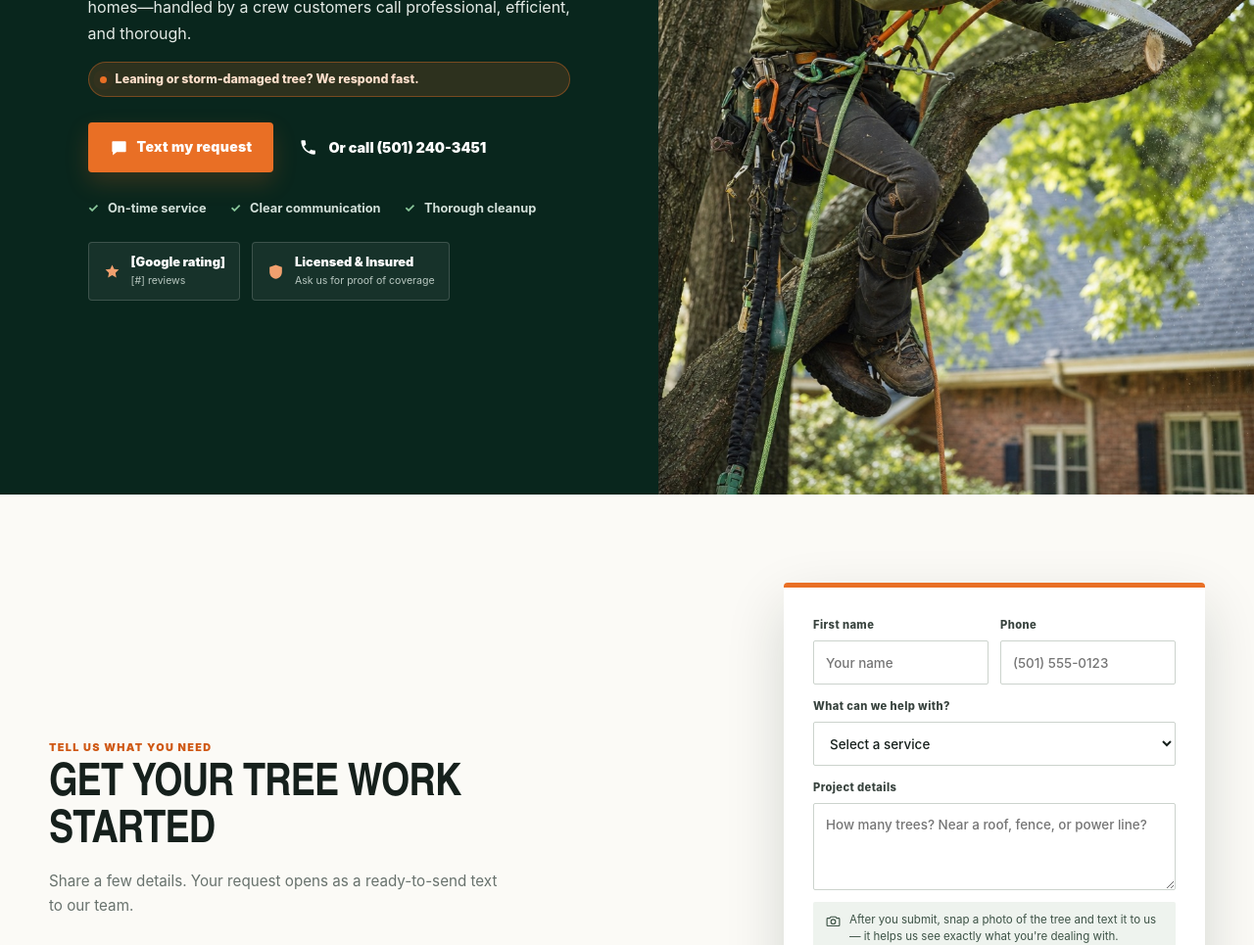
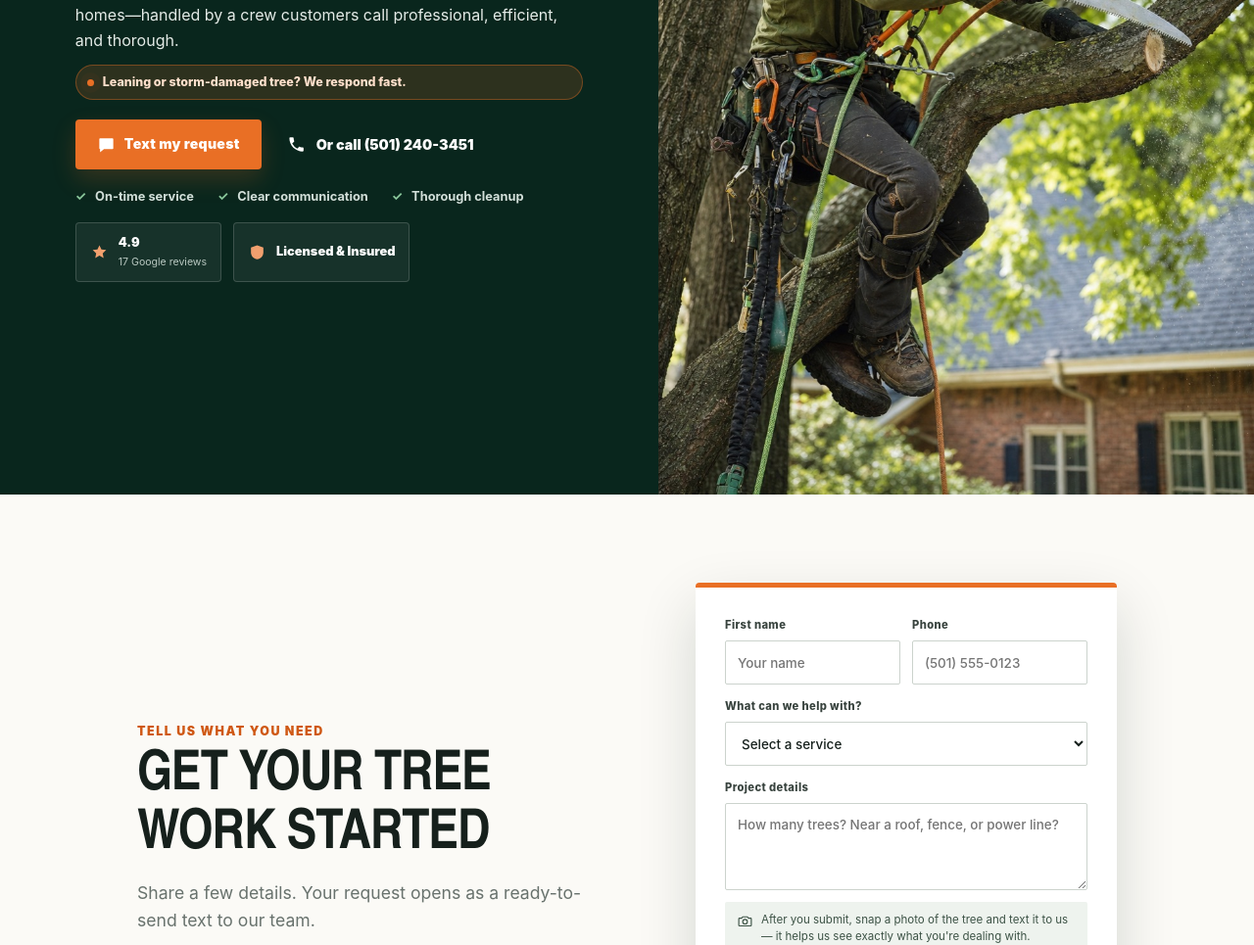
Before and after one commit to parrymossbusiness-cmyk/jctreeservices-demo, a plain HTML site: page index.html in a window 1280 px wide. Shown: the part 520-1485 px from the top of the page at 98% size. Drawn offline with Linux system fonts and the light colour scheme.

Commit message:
Add files via upload

```diff
--- a/index.html
+++ b/index.html
@@ -131,11 +131,11 @@
         <div class="hero-badges" aria-label="Trust signals">
           <div class="hero-badge">
             <svg viewBox="0 0 24 24" aria-hidden="true"><path d="m12 3 2.6 5.6 6.1.7-4.5 4.2 1.2 6-5.4-3-5.4 3 1.2-6-4.5-4.2 6.1-.7L12 3Z"/></svg>
-            <div><strong><!-- TODO Parry: insert real Google rating, e.g. "4.9/5" -->[Google rating]</strong><span><!-- TODO Parry: insert real review count -->[#] reviews</span></div>
+            <div><strong>4.9</strong><span>17 Google reviews</span></div>
           </div>
           <div class="hero-badge">
             <svg viewBox="0 0 24 24" aria-hidden="true"><path d="M12 3 4 6v6c0 5 3.4 8.7 8 9 4.6-.3 8-4 8-9V6l-8-3Z"/></svg>
-            <div><strong>Licensed &amp; Insured</strong><span><!-- TODO Parry: confirm before publishing this claim -->Ask us for proof of coverage</span></div>
+            <div><strong>Licensed &amp; Insured</strong></div>
           </div>
         </div>
       </div>
@@ -244,7 +244,7 @@
     </section>
 
     <section class="section story" id="why-us" aria-labelledby="story-title">
-      <div class="container story-grid">
+      <div class="story-grid">
         <div class="story-visual reveal">
           <img src="assets/jc-tree-crew-hero.jpg" alt="Tree service crew using professional rope rigging on a mature tree beside a Little Rock home" width="1793" height="877" loading="lazy">
         </div>
--- a/styles.css
+++ b/styles.css
@@ -58,38 +58,38 @@
 .button-block { width: 100%; }
 
 .hero { position: relative; overflow: hidden; display: grid; grid-template-columns: 1.05fr .95fr; min-height: 700px; color: #fff; background: var(--pine-950); }
-.hero-copy { order: 1; display: flex; flex-direction: column; justify-content: center; padding: clamp(55px, 7vw, 105px); }
+.hero-copy { order: 1; display: flex; flex-direction: column; justify-content: center; padding: clamp(36px, 5vw, 64px) clamp(36px, 6vw, 90px); }
 .hero-media { order: 2; position: relative; margin: 0; min-height: 0; }
 .hero-media img { display: block; width: 100%; height: 100%; object-fit: cover; }
-.eyebrow { margin: 0 0 18px; display: flex; align-items: center; gap: 11px; color: var(--orange); font-size: .72rem; font-weight: 900; letter-spacing: .16em; text-transform: uppercase; }
+.eyebrow { margin: 0 0 14px; display: flex; align-items: center; gap: 11px; color: var(--orange); font-size: .72rem; font-weight: 900; letter-spacing: .16em; text-transform: uppercase; }
 .eyebrow > span { width: 29px; height: 2px; background: currentColor; }
 .eyebrow.light { color: #f1a06e; }
 .hero h1, .section h2, .work-copy h2, .final-cta h2 { margin: 0; font-family: "Arial Narrow", "Roboto Condensed", Impact, sans-serif; font-weight: 900; letter-spacing: -.045em; line-height: .91; text-transform: uppercase; }
 .hero h1 { max-width: 600px; font-size: clamp(3.2rem, 5vw, 5.2rem); }
 h1 em, h2 em { color: var(--orange); font-style: normal; }
-.hero-lede { max-width: 540px; margin: 24px 0 0; color: #e4ebe7; font-size: clamp(1rem, 1.2vw, 1.1rem); line-height: 1.65; }
-.hero-urgency { margin: 16px 0 0; display: inline-flex; align-items: center; gap: 9px; padding: 7px 14px 7px 11px; color: #ffe0cc; background: rgba(233,111,37,.16); border: 1px solid rgba(233,111,37,.4); border-radius: 999px; font-size: .78rem; font-weight: 800; }
+.hero-lede { max-width: 540px; margin: 18px 0 0; color: #e4ebe7; font-size: clamp(1rem, 1.2vw, 1.1rem); line-height: 1.6; }
+.hero-urgency { margin: 12px 0 0; display: inline-flex; align-items: center; gap: 9px; padding: 7px 14px 7px 11px; color: #ffe0cc; background: rgba(233,111,37,.16); border: 1px solid rgba(233,111,37,.4); border-radius: 999px; font-size: .78rem; font-weight: 800; }
 .urgency-dot { width: 7px; height: 7px; flex: 0 0 auto; border-radius: 50%; background: var(--orange); box-shadow: 0 0 0 0 rgba(233,111,37,.6); animation: pulse 2s infinite; }
-.hero-actions { margin-top: 26px; display: flex; align-items: center; gap: 26px; flex-wrap: wrap; }
+.hero-actions { margin-top: 20px; display: flex; align-items: center; gap: 26px; flex-wrap: wrap; }
 .hero-actions svg, .mobile-action-bar svg { width: 19px; fill: currentColor; }
 .text-link { display: inline-flex; align-items: center; gap: 11px; font-size: .9rem; font-weight: 900; text-decoration: none; }
 .text-link span { color: var(--orange); transition: transform .2s ease; }
 .text-link:hover span { transform: translate(3px, 3px); }
 .light-link { color: #fff; }
-.hero-proof { margin: 27px 0 0; padding: 0; display: flex; flex-wrap: wrap; gap: 11px 24px; list-style: none; color: #d2dfd9; font-size: .8rem; font-weight: 750; }
+.hero-proof { margin: 18px 0 0; padding: 0; display: flex; flex-wrap: wrap; gap: 11px 24px; list-style: none; color: #d2dfd9; font-size: .8rem; font-weight: 750; }
 .hero-proof span { margin-right: 6px; color: #8ac79b; }
-.hero-badges { margin: 24px 0 0; display: flex; flex-wrap: wrap; gap: 12px; }
+.hero-badges { margin: 16px 0 0; display: flex; flex-wrap: wrap; gap: 12px; }
 .hero-badge { display: flex; align-items: center; gap: 10px; padding: 10px 14px; background: rgba(255,255,255,.06); border: 1px solid rgba(255,255,255,.16); border-radius: var(--radius); }
 .hero-badge svg { width: 19px; flex: 0 0 auto; fill: #f1a06e; }
 .hero-badge strong { display: block; font-size: .8rem; font-weight: 900; color: #fff; }
 .hero-badge span { display: block; margin-top: 1px; font-size: .66rem; color: #b9c8c1; }
 
 .quote-band { padding-block: 90px; background: var(--paper); border-bottom: 1px solid var(--line); }
-.quote-layout { display: grid; grid-template-columns: 1fr auto; align-items: center; gap: 60px; }
-.quote-intro { max-width: 460px; }
-.quote-intro h2 { margin: 0; font-family: "Arial Narrow", Impact, sans-serif; font-size: clamp(2.3rem, 3.6vw, 3.1rem); line-height: 1.05; letter-spacing: -.02em; text-transform: uppercase; }
-.quote-intro > p:not(.micro-label) { margin: 12px 0 0; color: var(--muted); font-size: .95rem; line-height: 1.65; }
-.micro-label { margin: 0 0 6px; color: var(--orange-dark); font-size: .68rem; font-weight: 900; letter-spacing: .12em; text-transform: uppercase; }
+.quote-layout { display: flex; flex-wrap: wrap; align-items: center; justify-content: space-between; max-width: 1000px; margin-inline: auto; gap: 48px; }
+.quote-intro { max-width: 480px; }
+.quote-intro h2 { margin: 0; font-family: "Arial Narrow", Impact, sans-serif; font-size: clamp(2.8rem, 4.4vw, 3.6rem); line-height: 1.05; letter-spacing: -.02em; text-transform: uppercase; }
+.quote-intro > p:not(.micro-label) { margin: 14px 0 0; color: var(--muted); font-size: 1.1rem; line-height: 1.6; }
+.micro-label { margin: 0 0 8px; color: var(--orange-dark); font-size: .78rem; font-weight: 900; letter-spacing: .12em; text-transform: uppercase; }
 .lead-card { width: 100%; max-width: 430px; padding: 30px; color: var(--ink); background: #fff; border-top: 5px solid var(--orange); border-radius: var(--radius); box-shadow: var(--shadow); }
 .lead-card form { display: grid; gap: 14px; }
 .field-row { display: grid; grid-template-columns: 1fr 1fr; gap: 12px; }
@@ -137,7 +137,7 @@
 .story { color: #fff; background: var(--cream); }
 .story-grid { display: grid; grid-template-columns: .85fr 1.15fr; min-height: 720px; }
 .story-visual { position: relative; min-height: 720px; }
-.story-visual > img { width: 100%; height: 100%; object-fit: cover; }
+.story-visual > img { width: 100%; height: 100%; object-fit: cover; object-position: 78% center; }
 .story-stamp { position: absolute; right: -53px; bottom: 52px; width: 126px; height: 126px; display: grid; place-content: center; color: #fff; background: var(--orange); border: 4px solid #fff; border-radius: 50%; text-align: center; transform: rotate(-8deg); box-shadow: 0 10px 30px rgba(0,0,0,.18); }
 .story-stamp::before { content: ""; position: absolute; inset: 7px; border: 1px solid rgba(255,255,255,.5); border-radius: inherit; }
 .story-stamp strong { font-family: "Arial Narrow", Impact, sans-serif; font-size: 1.45rem; line-height: 1; }
@@ -275,12 +275,12 @@
   .primary-nav .button { margin-top: 14px; }
   .hero { grid-template-columns: 1fr; min-height: 0; }
   .hero-media { order: -1; }
-  .hero-media img { height: 480px; }
+  .hero-media img { height: 380px; }
   .hero-copy { padding: 56px max(32px, calc((100vw - 680px)/2)) 48px; }
   .hero h1 { max-width: 650px; }
   .hero-lede { max-width: 570px; }
   .quote-band { padding-block: 64px; }
-  .quote-layout { grid-template-columns: 1fr; gap: 34px; }
+  .quote-layout { flex-direction: column; align-items: flex-start; gap: 34px; }
   .lead-card { max-width: 570px; }
   .proof-grid { grid-template-columns: repeat(2, 1fr); }
   .proof-grid > div:nth-child(3) { border-top: 1px solid rgba(255,255,255,.25); }
@@ -313,8 +313,8 @@
   .topbar { display: none; }
   .nav-wrap { min-height: 68px; }
   .brand-logo { width: 190px; height: 54px; }
-  .hero-media img { height: 360px; object-position: 64% center; }
-  .hero-copy { padding: 44px 24px 40px; }
+  .hero-media img { height: 250px; object-position: 64% center; }
+  .hero-copy { padding: 26px 24px 36px; }
   .hero h1 { font-size: clamp(3.2rem, 16vw, 4.45rem); }
   .hero-lede { margin-top: 22px; font-size: .94rem; }
   .hero-actions { align-items: stretch; flex-direction: column; gap: 15px; }
```
